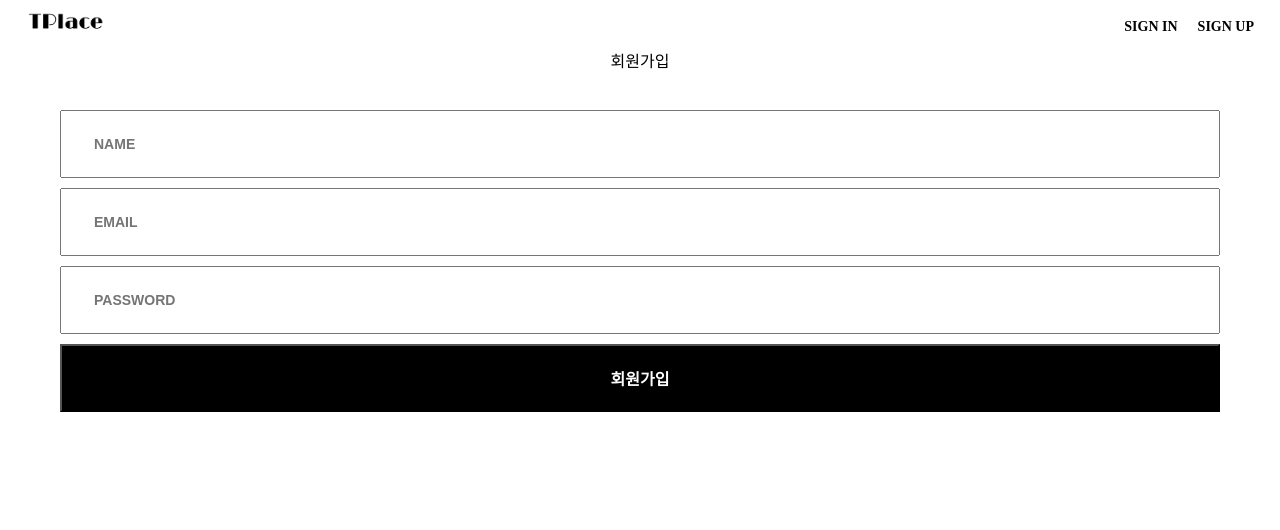
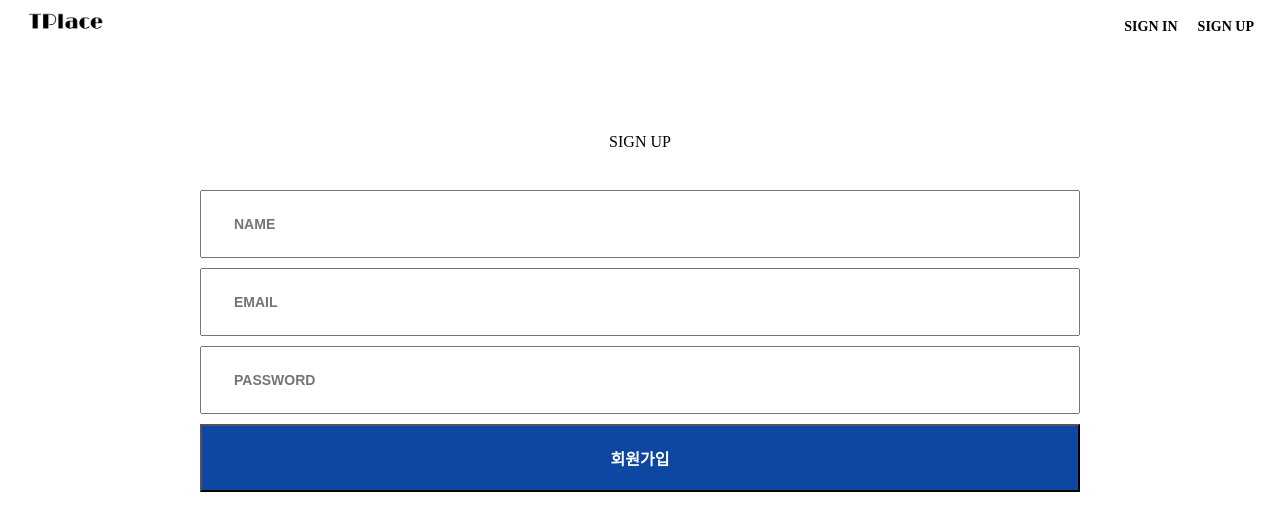
Before and after one commit to ssearobber/TPlace_client, a React (Create React App) app: page /signUp in a window 1280 px wide. Shown: the top 530 px of the page. Built offline with nearby package versions, Linux system fonts and the light colour scheme.

Commit message:
레이아웃 수정

```diff
--- a/src/apollo/Client.js
+++ b/src/apollo/Client.js
@@ -2,8 +2,8 @@ import ApolloClient from 'apollo-boost';
 import { defaults, resolvers } from './LocalState';
 
 export default new ApolloClient({
-  // uri: 'http://localhost:4000',
-  uri: 'https://tplace.herokuapp.com/',
+  uri: 'http://localhost:4000',
+  // uri: 'https://tplace.herokuapp.com/',
 
   fetchOptions: {
     credentials: 'include',
--- a/src/page/auth/SignIn/SignInContainer.jsx
+++ b/src/page/auth/SignIn/SignInContainer.jsx
@@ -4,6 +4,7 @@ import { SIGN_IN_USER } from './SignInQuery';
 import { SIGN_IN_USER_LOCAL } from '../../../SharedQueries.local';
 import { withRouter } from 'react-router-dom';
 import { toast } from 'react-toastify';
+import SignInPresenter from './SignInPresenter';
 
 const SignInContainer = ({ history }) => {
   const initialState = {
@@ -62,58 +63,8 @@ const SignInContainer = ({ history }) => {
   };
 
   return (
-    <div>
-      <h1 style={{ textAlign: 'center' }}>로그인</h1>
-      <form
-        onSubmit={handleSubmit}
-        style={{
-          width: '100%',
-          boxSizing: 'border-box',
-          padding: '40px 60px',
-        }}
-      >
-        <input
-          onChange={handleChange}
-          type="text"
-          style={inputStyle}
-          value={email}
-          name={'email'}
-          placeholder={'EMAIL'}
-        />
-        <input
-          onChange={handleChange}
-          type="password"
-          style={inputStyle}
-          value={password}
-          name={'password'}
-          placeholder={'PASSWORD'}
-        />
-        <button type={'submit'} style={buttonStyle}>
-          로그인
-        </button>
-      </form>
-    </div>
+    <SignInPresenter handleSubmit={handleSubmit} handleChange={handleChange} formData={formData} />
   );
 };
 
-const inputStyle = {
-  width: '100%',
-  marginBottom: '10px',
-  height: '30px',
-  padding: '32px',
-  fontSize: '14px',
-  fontWeight: '900',
-  boxSizing: 'border-box',
-};
-
-const buttonStyle = {
-  width: '100%',
-  boxSizing: 'border-box',
-  padding: '20px',
-  backgroundColor: 'black',
-  color: 'white',
-  fontSize: '16px',
-  fontWeight: '900',
-};
-
 export default withRouter(SignInContainer);
--- a/src/page/auth/SignIn/SignInPresenter.jsx
+++ b/src/page/auth/SignIn/SignInPresenter.jsx
@@ -1,7 +1,69 @@
 import React from 'react';
+import styled from 'styled-components';
+import mediaQuery from '../../../styles/mediaQuery';
 
-const SignInPresenter = () => {
-  return <div></div>;
+const SignInWrapper = styled.div`
+  width: 100%;
+  margin: 40px 0;
+  ${mediaQuery(2)} {
+    width: 1000px;
+    margin: 80px auto;
+  }
+`;
+
+const Title = styled.h1`
+  text-align: center;
+`;
+
+const Form = styled.form`
+  width: 100%auto;
+  box-sizing: border-box;
+  padding: 40px 60px;
+`;
+
+const Input = styled.input`
+  width: 100%;
+  margin-bottom: 10px;
+  height: 20px;
+  padding: 32px;
+  font-size: 14px;
+  font-weight: 900;
+  box-sizing: border-box;
+`;
+
+const Button = styled.button`
+  width: 100%;
+  box-sizing: border-box;
+  padding: 20px;
+  background-color: #0d47a1;
+  color: white;
+  font-size: 16px;
+  font-weight: 900;
+`;
+
+const SignInPresenter = ({ handleSubmit, handleChange, formData }) => {
+  return (
+    <SignInWrapper>
+      <Title>SIGN IN</Title>
+      <Form onSubmit={handleSubmit}>
+        <Input
+          onChange={handleChange}
+          type="text"
+          value={formData.email}
+          name={'email'}
+          placeholder={'EMAIL'}
+        />
+        <Input
+          onChange={handleChange}
+          type="password"
+          value={formData.password}
+          name={'password'}
+          placeholder={'PASSWORD'}
+        />
+        <Button type={'submit'}>로그인</Button>
+      </Form>
+    </SignInWrapper>
+  );
 };
 
 export default SignInPresenter;
--- a/src/page/auth/SignUp/SignUpContainer.jsx
+++ b/src/page/auth/SignUp/SignUpContainer.jsx
@@ -4,6 +4,7 @@ import { SIGN_UP_USER } from './SignUpQuery';
 import { SIGN_IN_USER_LOCAL } from '../../../SharedQueries.local';
 import { withRouter } from 'react-router-dom';
 import { toast } from 'react-toastify';
+import SignUpPresenter from './SignUpPresenter';
 
 const SignUpContainer = ({ history }) => {
   const initialState = {
@@ -65,64 +66,8 @@ const SignUpContainer = ({ history }) => {
   };
 
   return (
-    <div>
-      <h1 style={{ textAlign: 'center' }}>회원가입</h1>
-      <form
-        onSubmit={handleSubmit}
-        style={{
-          width: '100%',
-          boxSizing: 'border-box',
-          padding: '40px 60px',
-        }}
-      >
-        <input
-          onChange={handleChange}
-          type="text"
-          style={inputStyle}
-          value={username}
-          name={'username'}
-          placeholder={'NAME'}
-        />
-        <input
-          onChange={handleChange}
-          type="text"
-          style={inputStyle}
-          value={email}
-          name={'email'}
-          placeholder={'EMAIL'}
-        />
-        <input
-          onChange={handleChange}
-          type="password"
-          style={inputStyle}
-          value={password}
-          name={'password'}
-          placeholder={'PASSWORD'}
-        />
-        <button style={buttonStyle}>회원가입</button>
-      </form>
-    </div>
+    <SignUpPresenter handleSubmit={handleSubmit} handleChange={handleChange} formData={formData} />
   );
 };
 
-const inputStyle = {
-  width: '100%',
-  marginBottom: '10px',
-  height: '30px',
-  padding: '32px',
-  fontSize: '14px',
-  fontWeight: '900',
-  boxSizing: 'border-box',
-};
-
-const buttonStyle = {
-  width: '100%',
-  boxSizing: 'border-box',
-  padding: '20px',
-  backgroundColor: 'black',
-  color: 'white',
-  fontSize: '16px',
-  fontWeight: '900',
-};
-
 export default withRouter(SignUpContainer);
--- a/src/page/auth/SignUp/SignUpPresenter.jsx
+++ b/src/page/auth/SignUp/SignUpPresenter.jsx
@@ -0,0 +1,76 @@
+import React from 'react';
+import styled from 'styled-components';
+import mediaQuery from '../../../styles/mediaQuery';
+
+const SignInWrapper = styled.div`
+  width: 100%;
+  margin: 40px 0;
+  ${mediaQuery(2)} {
+    width: 1000px;
+    margin: 80px auto;
+  }
+`;
+
+const Title = styled.h1`
+  text-align: center;
+`;
+
+const Form = styled.form`
+  width: 100%auto;
+  box-sizing: border-box;
+  padding: 40px 60px;
+`;
+
+const Input = styled.input`
+  width: 100%;
+  margin-bottom: 10px;
+  height: 20px;
+  padding: 32px;
+  font-size: 14px;
+  font-weight: 900;
+  box-sizing: border-box;
+`;
+
+const Button = styled.button`
+  width: 100%;
+  box-sizing: border-box;
+  padding: 20px;
+  background-color: #0d47a1;
+  color: white;
+  font-size: 16px;
+  font-weight: 900;
+`;
+
+const SignUpPresenter = ({ handleSubmit, handleChange, formData }) => {
+  return (
+    <SignInWrapper>
+      <Title>SIGN UP</Title>
+      <Form onSubmit={handleSubmit}>
+        <Input
+          onChange={handleChange}
+          type="text"
+          value={formData.username}
+          name={'username'}
+          placeholder={'NAME'}
+        />
+        <Input
+          onChange={handleChange}
+          type="text"
+          value={formData.email}
+          name={'email'}
+          placeholder={'EMAIL'}
+        />
+        <Input
+          onChange={handleChange}
+          type="password"
+          value={formData.password}
+          name={'password'}
+          placeholder={'PASSWORD'}
+        />
+        <Button>회원가입</Button>
+      </Form>
+    </SignInWrapper>
+  );
+};
+
+export default SignUpPresenter;
```
